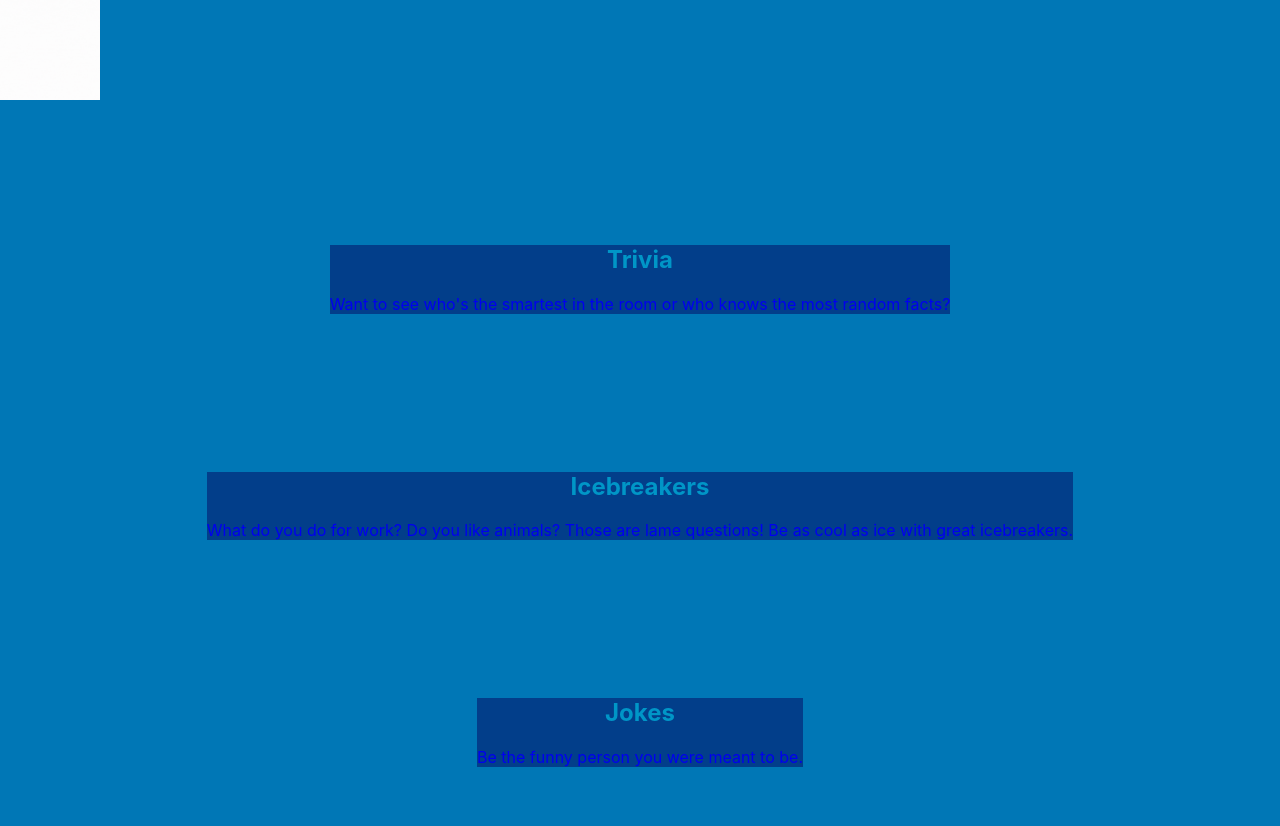
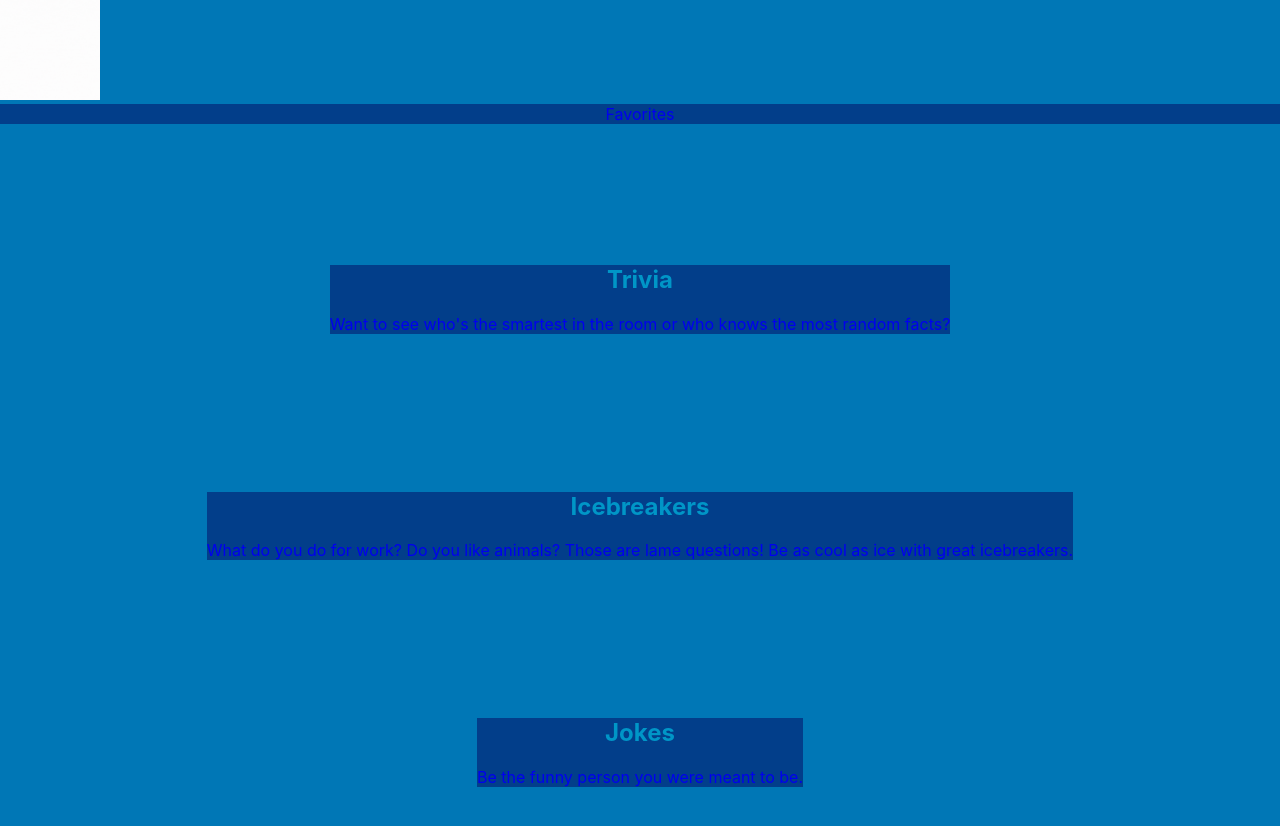
Before and after one commit to Logan-Alvarez/final-project, a React (Create React App) app: page / in a window 1280 px wide. Shown: the top 826 px of the page. Built offline with nearby package versions, Linux system fonts and the light colour scheme.

Commit message:
add favorites link

```diff
--- a/src/App.tsx
+++ b/src/App.tsx
@@ -6,6 +6,7 @@ import { BrowserRouter as Router, Route, Routes, Link } from "react-router-dom";
 import { Icebreakers } from "./components/Icebreakers";
 import { Trivia } from "./components/Trivia";
 import { Jokes } from "./components/Jokes";
+import Favorites from "./components/Favorites";
 
 function App() {
   return (
@@ -13,6 +14,7 @@ function App() {
       <Router>
         <Routes>
           <Route path="/" element={<Main />} />
+          <Route path="/Favorites" element={<Favorites />}></Route>
           <Route path="/icebreakers" element={<Icebreakers />} />
           <Route path="/Trivia" element={<Trivia />} />
           <Route path="/Jokes" element={<Jokes />} />
--- a/src/components/IcebreakerForm.tsx
+++ b/src/components/IcebreakerForm.tsx
@@ -19,8 +19,9 @@ function IcebreakerForm({onSubmit}: Props) {
     return (
         <div className="IcebreakerForm">
             <form onSubmit={handleFormSubmit}>
-                <label htmlFor="category">Search by category</label>
+                <label htmlFor="category">Search by Category</label>
                <select name="category" id="category" onChange={e => setCategory(e.target.value)}>
+                   <option value="">Select a Category</option>
                    <option value="Funny">Funny</option>
                    <option value="Travel">Travel</option>
                    <option value="Animal">Animal</option>
--- a/src/components/main.tsx
+++ b/src/components/main.tsx
@@ -7,6 +7,9 @@ const Main = () => {
       <header>
         {/* <h1>Logo</h1> */}
         <img src={logo} alt="Logo" className="Logo" />
+        <Link to={"/Favorites"}>
+        <div className="feature-container" >Favorites</div>
+        </Link>
       </header>
       <div className="tool-container">
         <Link to={"/Trivia"}>
```
